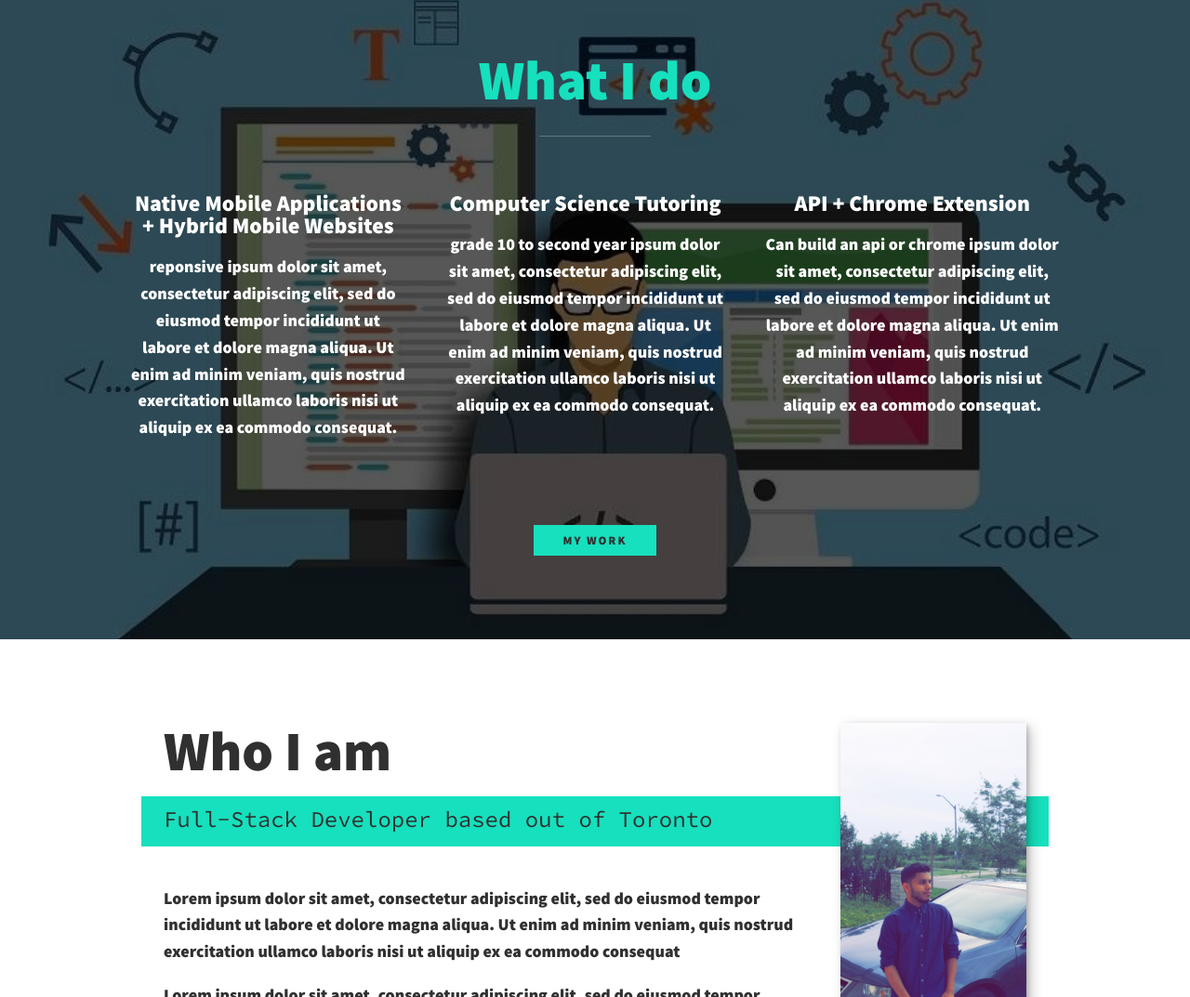
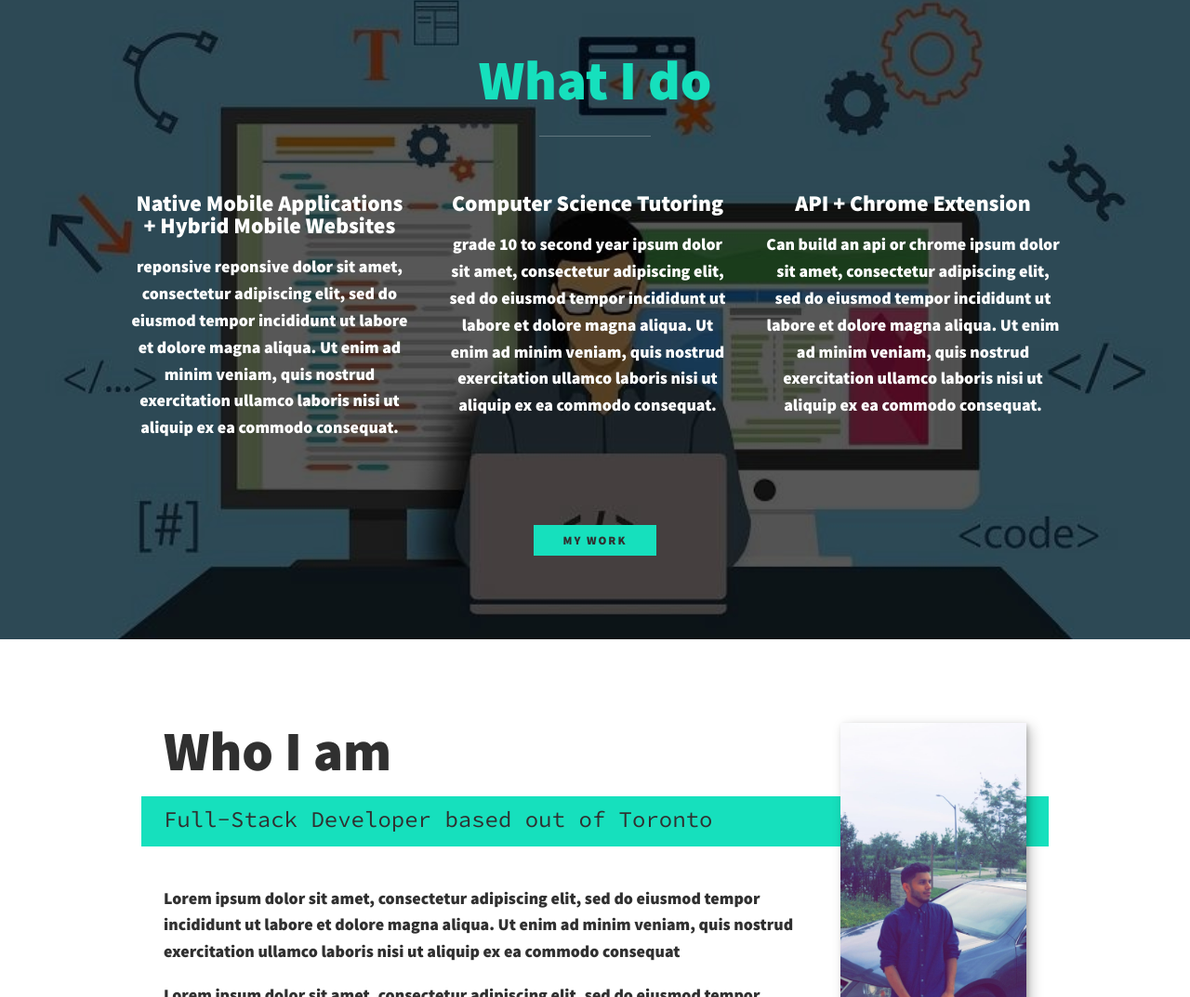
Before and after one commit to ukhan98/ukhan98.github.io, a plain HTML site: page index.html in a window 1280 px wide. Shown: the part 711-1784 px from the top of the page at 93% size. Drawn offline with nearby package versions, Linux system fonts and the light colour scheme.

Commit message:
Update index.html

```diff
--- a/index.html
+++ b/index.html
@@ -47,7 +47,7 @@
             <div class="services">
                 <div class="service">
                     <h3>Native Mobile Applications + Hybrid Mobile Websites</h3>
-                    <p>reponsive ipsum dolor sit amet, consectetur adipiscing elit, sed do eiusmod tempor incididunt ut labore et dolore magna aliqua. Ut enim ad minim veniam, quis nostrud exercitation ullamco laboris nisi ut aliquip ex ea commodo consequat.</p>
+                    <p>reponsive reponsive dolor sit amet, consectetur adipiscing elit, sed do eiusmod tempor incididunt ut labore et dolore magna aliqua. Ut enim ad minim veniam, quis nostrud exercitation ullamco laboris nisi ut aliquip ex ea commodo consequat.</p>
                 </div> <!-- / service -->
 
                 <div class="service">
```
